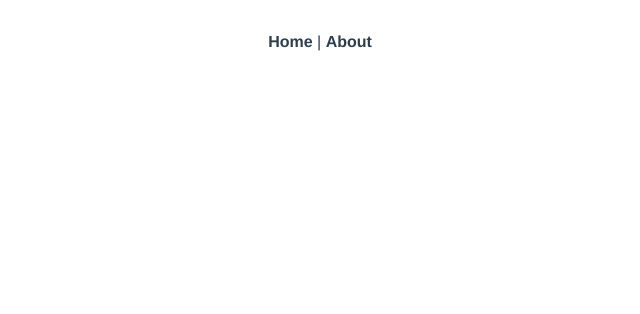
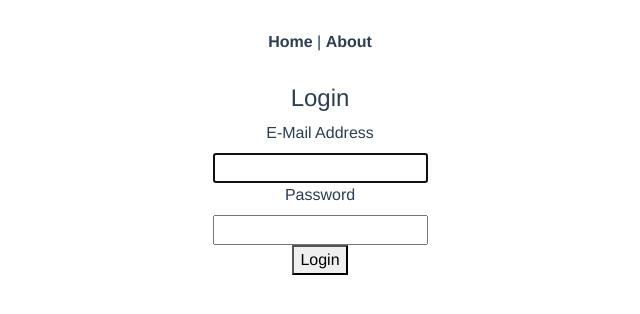
Before and after one commit to riksantikvarieambetet/roundtripping-frontend, a Vue app: page /login in a window 1280 px wide. Shown: the top 314 px of the page, without its empty margins (320-960 px from the left). Built offline with nearby package versions, Linux system fonts and the light colour scheme.

Commit message:
add login bootstrap

```diff
--- a/src/router.js
+++ b/src/router.js
@@ -1,25 +1,56 @@
-import Vue from 'vue'
-import Router from 'vue-router'
-import Home from './views/Home.vue'
+import Vue from "vue";
+import Router from "vue-router";
 
-Vue.use(Router)
+import Home from "./views/Home.vue";
+import Login from "./views/Login.vue";
 
-export default new Router({
-  mode: 'history',
+Vue.use(Router);
+
+const router = new Router({
+  mode: "history",
   base: process.env.BASE_URL,
   routes: [
     {
-      path: '/',
-      name: 'home',
-      component: Home
+      path: "/",
+      name: "home",
+      component: Home,
+      meta: { requiresAuth: true }
     },
     {
-      path: '/about',
-      name: 'about',
-      // route level code-splitting
-      // this generates a separate chunk (about.[hash].js) for this route
-      // which is lazy-loaded when the route is visited.
-      component: () => import(/* webpackChunkName: "about" */ './views/About.vue')
+      path: "/login",
+      name: "login",
+      component: Login,
+      meta: { guest: true }
+    },
+    {
+      path: "/about",
+      name: "about",
+      component: () =>
+        import(/* webpackChunkName: "about" */ "./views/About.vue"),
+      meta: { requiresAuth: true }
     }
   ]
-})
+});
+
+router.beforeEach((to, from, next) => {
+  const token = localStorage.getItem("jwt");
+  const isGuest = to.matched.some(record => record.meta.guest);
+  const isAuth = to.matched.some(record => record.meta.requiresAuth);
+
+  if (isAuth && token === null) {
+    next({
+      path: "/login",
+      params: { nextUrl: to.fullPath }
+    });
+  } else if (isGuest) {
+    if (token == null) {
+      next();
+    } else {
+      next({ name: "home" });
+    }
+  } else {
+    next();
+  }
+});
+
+export default router;
--- /dev/null
+++ b/src/views/Login.vue
@@ -0,0 +1,38 @@
+<template>
+  <div>
+    <h4>Login</h4>
+    <form>
+      <label for="email">E-Mail Address</label>
+      <div>
+        <input id="email" type="email" v-model="email" required autofocus>
+      </div>
+      <div>
+        <label for="password">Password</label>
+        <div>
+          <input id="password" type="password" v-model="password" required>
+        </div>
+      </div>
+      <div>
+        <button type="submit" @click="handleSubmit">Login</button>
+      </div>
+    </form>
+  </div>
+</template>
+
+<script>
+export default {
+  data() {
+    return {
+      email: "",
+      password: ""
+    };
+  },
+  methods: {
+    handleSubmit(e) {
+      e.preventDefault();
+      localStorage.setItem("jwt", "test");
+      this.$router.push("/");
+    }
+  }
+};
+</script>
```
